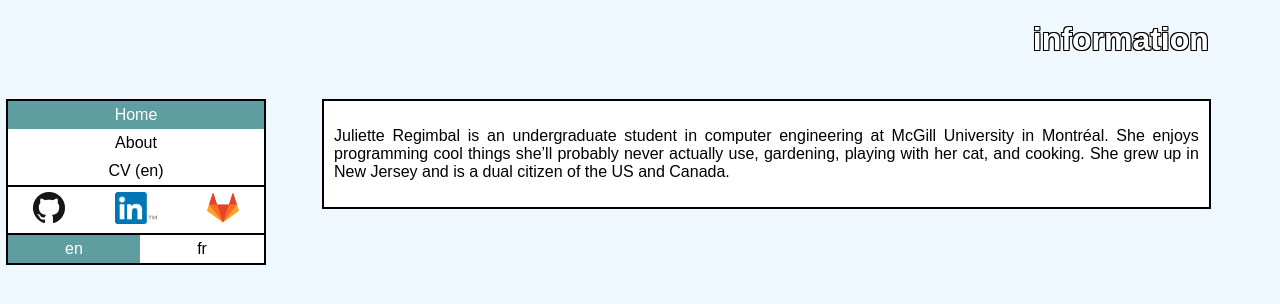
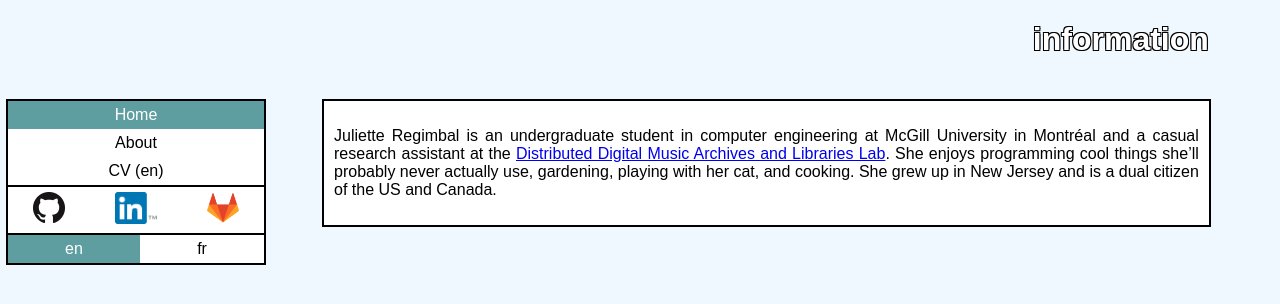
Before and after one commit to JRegimbal/JRegimbal.github.io, a Jekyll site: the page built from en/index.md, in a window 1280 px wide. Shown: the top 304 px of the page. Built offline with Jekyll 4.4.1, drawn with Linux system fonts in a browser that asks for light colours.

Commit message:
Add employment at DDMAL to index pages w/ link

```diff
--- a/en/index.md
+++ b/en/index.md
@@ -5,4 +5,4 @@ lang: en
 alternate: /fr/index.html
 ---
 
-Juliette Regimbal is an undergraduate student in computer engineering at McGill University in Montréal. She enjoys programming cool things she'll probably never actually use, gardening, playing with her cat, and cooking. She grew up in New Jersey and is a dual citizen of the US and Canada.
+Juliette Regimbal is an undergraduate student in computer engineering at McGill University in Montréal and a casual research assistant at the [Distributed Digital Music Archives and Libraries Lab](//ddmal.music.mcgill.ca/). She enjoys programming cool things she'll probably never actually use, gardening, playing with her cat, and cooking. She grew up in New Jersey and is a dual citizen of the US and Canada.
```
Also changed, not shown: fr/index.md (+1 -1 lines).
